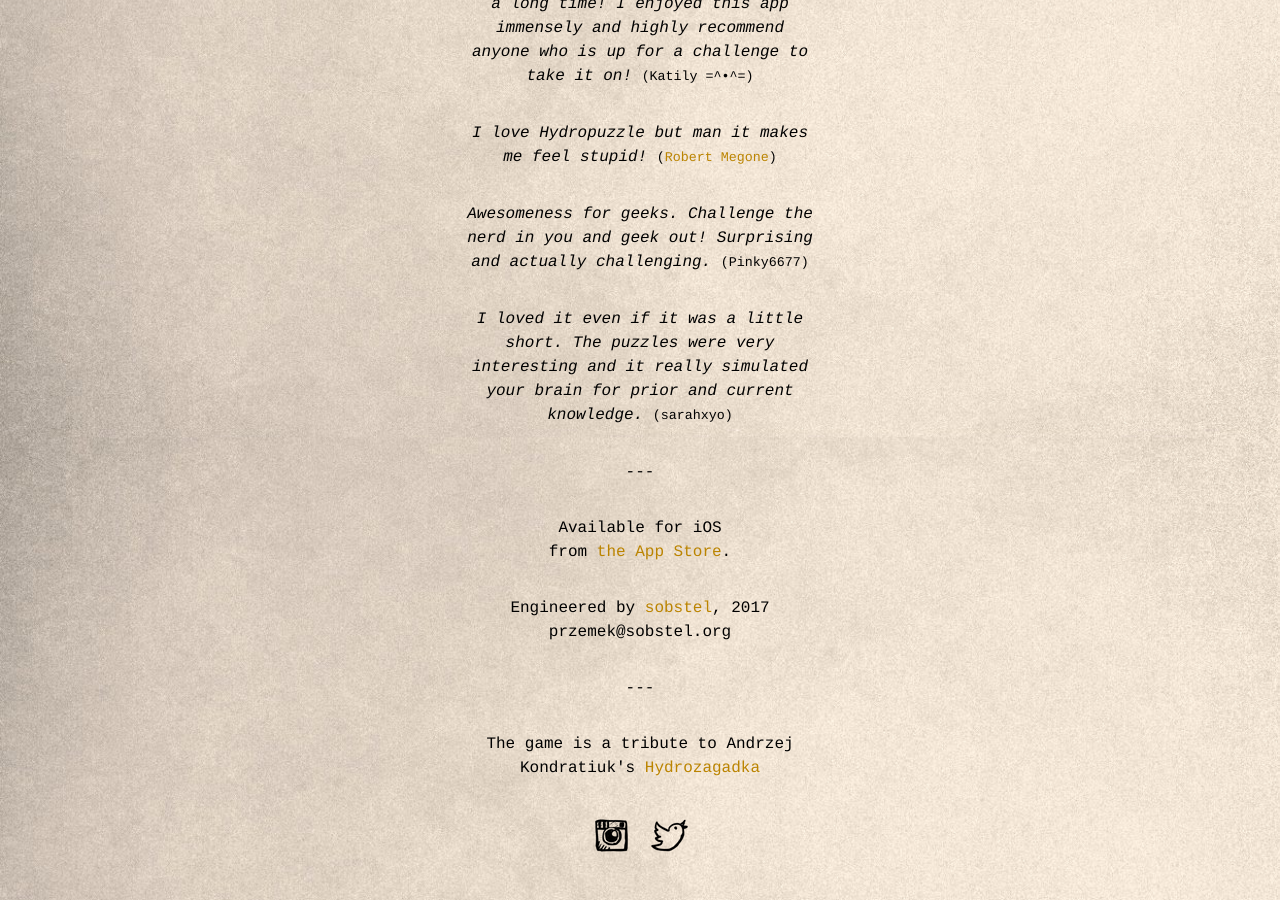
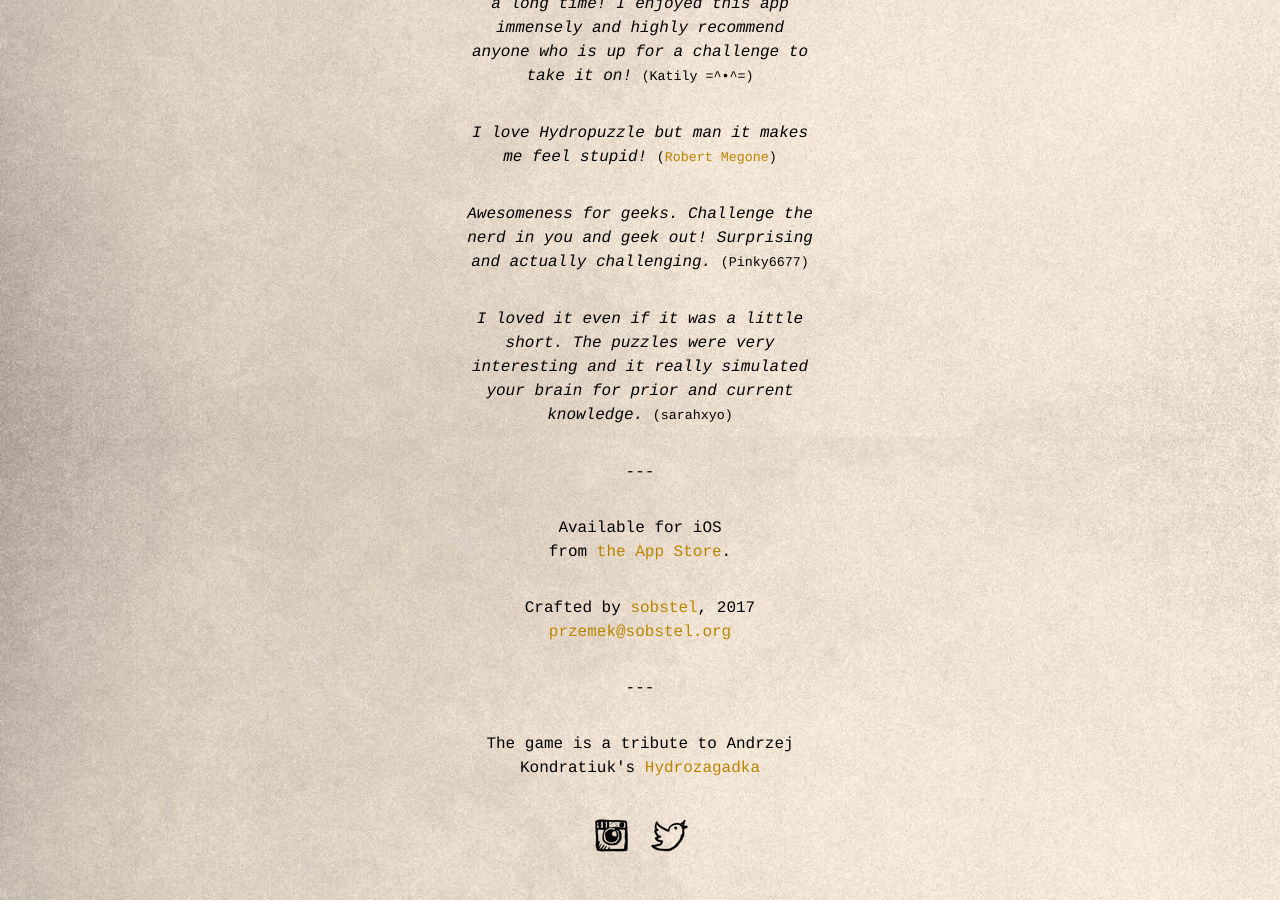
Before and after one commit to sobstel/sobstel.github.com, a Jekyll site: the page built from hydropuzzle.html, in a window 1280 px wide and 900 px high, scrolled down 1830 px. Built offline with Jekyll 4.4.1, drawn with Linux system fonts in a browser that asks for light colours.

Commit message:
hydro update

```diff
--- a/hydropuzzle.html
+++ b/hydropuzzle.html
@@ -169,8 +169,8 @@ appstore_link: https://itunes.apple.com/app/id1294812505?mt=8
       Available for iOS<br>from <a href="{{ page.appstore_link }}">the App Store</a>.
     </p>
     <p>
-      Engineered by <a href="http://sobstel.org/" rel="nofollow">sobstel</a>, 2017<br>
-      przemek&#64;sobstel.org
+      Crafted by <a href="http://sobstel.org/" rel="nofollow">sobstel</a>, 2017<br>
+      <a href="mailto:przemek&#64;sobstel.org">przemek&#64;sobstel.org</a>
     </p>
     <p>---</p>
     <p>
```
